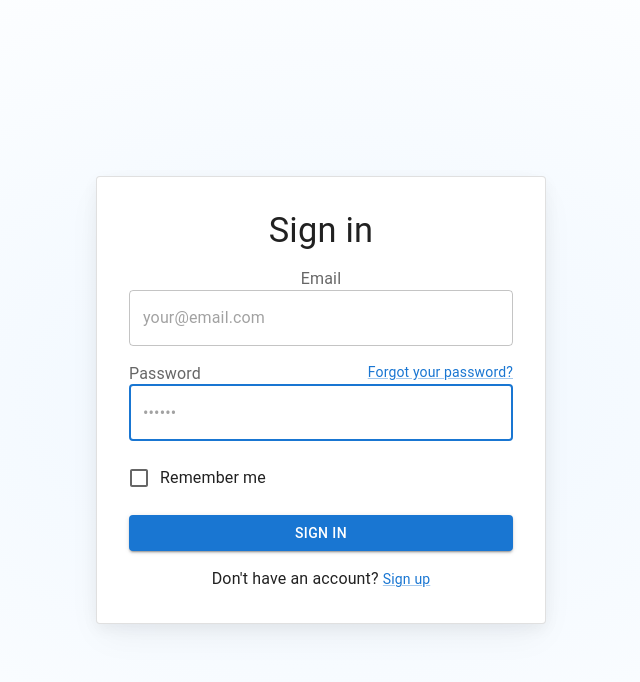
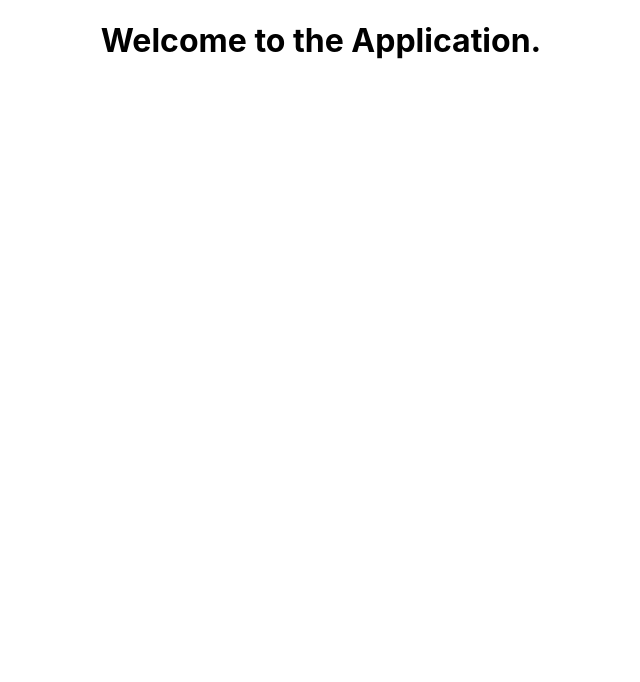
Before and after one commit to Sadia-hub/react-ts-signup-page, a React (Create React App) app: page /home in a window 1280 px wide. Shown: the top 682 px of the page, without its empty margins (319-959 px from the left). Built offline with nearby package versions, Linux system fonts and the light colour scheme.

Commit message:
homepage added

```diff
--- a/src/App.tsx
+++ b/src/App.tsx
@@ -3,6 +3,7 @@
 import { BrowserRouter as Router, Routes, Route} from 'react-router-dom';
 import SignUp from './pages/SignUp';
 import SignIn from './pages/SignIn';
+import Home from './pages/Home';
 
 function App() {
   return (
@@ -13,7 +14,7 @@
       <Routes>
         <Route path="/" element={<SignIn/>} />
         <Route path="/sign-up" element={<SignUp />} />
-        <Route path="/home" element={<SignIn />} />
+        <Route path="/home" element={<Home />} />
       </Routes>
     </Router>
 
--- /dev/null
+++ b/src/pages/Home.tsx
@@ -0,0 +1,11 @@
+import React from 'react'
+
+function Home() {
+  return (
+    <div>
+      <h1>Welcome to the Application.</h1>
+    </div>
+  )
+}
+
+export default Home
```
